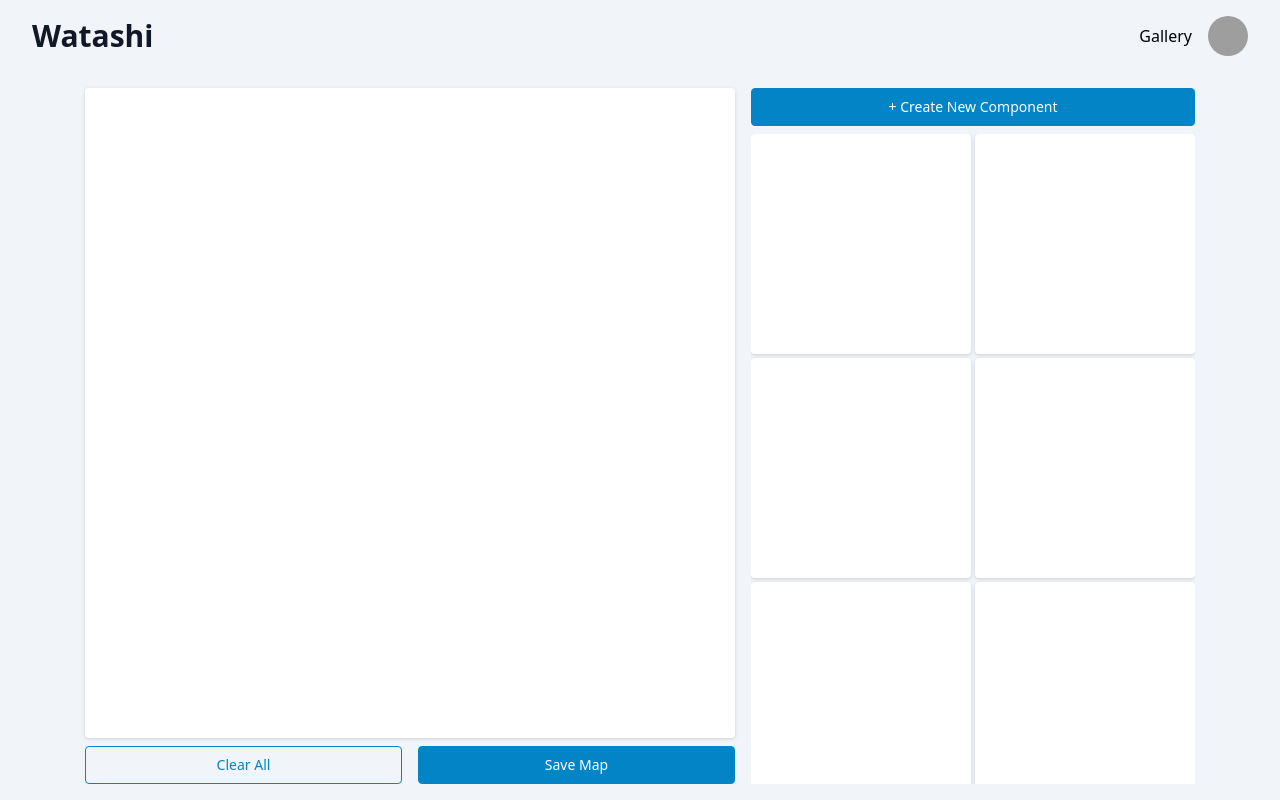
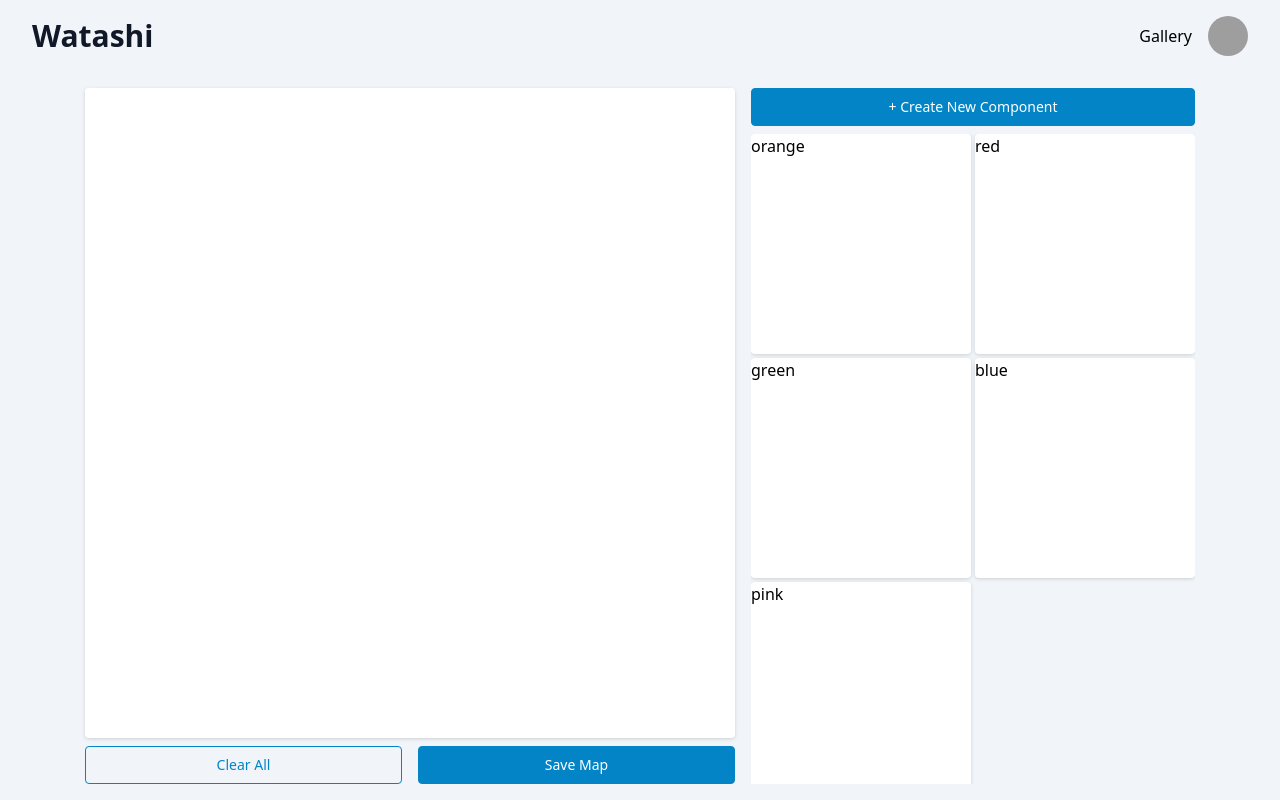
Before and after one commit to Recursion-Group-S/watashi, a React (Create React App) app: page /createMap in a window 1280 px wide. Built offline with nearby package versions, Linux system fonts and the light colour scheme; grey boxes are pictures that could not be loaded.

Commit message:
作成したパーツを移動、拡大可能にしました

```diff
--- a/src/components/CreateMap/Buttons.jsx
+++ b/src/components/CreateMap/Buttons.jsx
@@ -1,19 +1,24 @@
 import React from "react";
 
-const Buttons = () => {
+const Buttons = ({setCanvasComponents}) => {
+    const handleClearAll = () => {
+        setCanvasComponents([]);
+    }
+
     return (
         <div className="flex gap-4">
             <div className="basis-1/2">
-                <a
-                    class="w-full text-center inline-block rounded border border-sky-600 px-12 py-2 text-sm font-medium text-sky-600 hover:bg-sky-600 hover:text-white focus:outline-none focus:ring active:bg-sky-600"
+                <button
+                    className="w-full text-center inline-block rounded border border-sky-600 px-12 py-2 text-sm font-medium text-sky-600 hover:bg-sky-600 hover:text-white focus:outline-none focus:ring active:bg-sky-600"
                     href="/download"
+                    onClick={handleClearAll}
                 >
                     Clear All
-                </a>
+                </button>
             </div>
             <div className="basis-1/2">
                 <a
-                    class="w-full text-center inline-block rounded border border-sky-600 bg-sky-600 px-12 py-2 text-sm font-medium text-white hover:bg-transparent hover:text-sky-600 focus:outline-none focus:ring active:text-sky-600"
+                    className="w-full text-center inline-block rounded border border-sky-600 bg-sky-600 px-12 py-2 text-sm font-medium text-white hover:bg-transparent hover:text-sky-600 focus:outline-none focus:ring active:text-sky-600"
                     href="/download"
                 >
                     Save Map
--- a/src/components/CreateMap/CanvasArea.jsx
+++ b/src/components/CreateMap/CanvasArea.jsx
@@ -1,13 +1,26 @@
-import React from "react";
+import React, { useState } from "react";
 import Buttons from "./Buttons";
+import CanvasComponent from "./CanvasComponent";
 
-const CanvasArea = () => {
+const CanvasArea = ({canvasComponents, setCanvasComponents}) => {
+    const [maxZIndex, setMaxZIndex] = useState(1);
+
     return (
         <div>
             <div className="mx-auto" style={{ width: 650 }}>
-                <div className="bg-white w-full mb-2 rounded drop-shadow" style={{ height: 650, width: 650 }}>
+                <div className="bg-white w-full mb-2 rounded drop-shadow relative overflow-hidden"
+                    style={{ height: 650, width: 650 }}
+                >
+                    {canvasComponents.map(component =>
+                        <CanvasComponent key={component.id} component={component}
+                                        maxZIndex={maxZIndex} setMaxZIndex={setMaxZIndex}
+                                        canvasComponents={canvasComponents}
+                                        setCanvasComponents={setCanvasComponents}
+                        />
+                    )}
+
                 </div>
-                <Buttons />
+                <Buttons setCanvasComponents={setCanvasComponents} />
             </div>
         </div >
     );
--- /dev/null
+++ b/src/components/CreateMap/CanvasComponent.jsx
@@ -0,0 +1,56 @@
+import { useState } from "react";
+
+const CanvasComponent = ({component, maxZIndex, setMaxZIndex, canvasComponents, setCanvasComponents}) => {
+    const [left, setLeft] = useState(component.x);
+    const [top, setTop] = useState(component.y);
+    const [startX, setStartX] = useState(component.x);
+    const [startY, setStartY] = useState(component.y);
+    const [isSelected, setIsSelected] = useState(false);
+    const [zIndex, setZIndex] = useState(maxZIndex);
+
+    const handleDragEnd = (e) => {
+        // マウスがキャンバス外に出たらコンポーネントを削除
+        let rightOver = e.clientX >= e.target.parentElement.getBoundingClientRect().right;
+        let leftOver = e.clientX <= 0;
+        let topOver = e.clientY <= e.target.parentElement.getBoundingClientRect().top;
+        let bottomOver = e.clientY >= e.target.parentElement.getBoundingClientRect().bottom;
+        if(rightOver || leftOver || topOver || bottomOver){
+            setCanvasComponents(canvasComponents.filter(comp => comp.id != component.id));
+            return;
+        }
+        setLeft(left + (e.clientX - startX) );
+        setTop(top + (e.clientY - startY) );
+        setZIndex(maxZIndex);
+    }
+
+    const handleDragStart = (e) => {
+        setStartX(e.clientX);
+        setStartY(e.clientY);
+        // 最新のドラッグされたコンポーネントが最前面にくる
+        setMaxZIndex(maxZIndex + 1);
+    }
+
+    const handleClick = () =>{
+        setIsSelected(!isSelected)
+    }
+
+
+    return (
+            // クリックして選択されたコンポーネントの拡大縮小が出来る
+            <div className={`${isSelected ? "resize":""} overflow-auto h-36 w-36 top-0 left-0 flex flex-col
+                            content-center justify-between p-0 items-end bg-${component.color}-500`}
+                style={{
+                    top: top,
+                    left: left,
+                    position: 'absolute',
+                    zIndex: zIndex
+                }}
+                draggable
+                onClick={handleClick}
+                onDragEnd={handleDragEnd}
+                onDragStart={handleDragStart}
+            />
+    );
+}
+
+export default CanvasComponent;
--- a/src/components/CreateMap/Sidebar.jsx
+++ b/src/components/CreateMap/Sidebar.jsx
@@ -1,23 +1,30 @@
-import React from "react";;
+import React, { useState } from "react";;
 
-const Sidebar = () => {
+const Sidebar = ({addComponent}) => {
+    // キャンバス内外関わらず、ユーザーによって作成されたコンポーネント(サイドバーに表示される)
+    const [sideComponents, setSideComponents] = useState(['orange', 'red', 'green', 'blue', 'pink'])
+
+    const handleDragEnd = (e) =>{
+        addComponent(e, e.target.innerHTML);
+    }
+
     return (
         <div>
             <a
-                class="w-full text-center inline-block rounded border border-sky-600 bg-sky-600 px-12 py-2 mb-2 text-sm font-medium text-white hover:bg-white hover:text-sky-600 focus:outline-none focus:ring active:text-sky-600"
+                className="w-full text-center inline-block rounded border border-sky-600 bg-sky-600 px-12 py-2 mb-2 text-sm font-medium text-white hover:bg-white hover:text-sky-600 focus:outline-none focus:ring active:text-sky-600"
                 href=""
             >
                 + Create New Component
             </a>
             <div className="grid grid-cols-2 gap-1 overflow-y-scroll" style={{ height: 650 }}>
-                <div className="rounded bg-white drop-shadow" style={{ height: 220, width: 220 }}></div>
-                <div className="rounded bg-white drop-shadow" style={{ height: 220, width: 220 }}></div>
-                <div className="rounded bg-white drop-shadow" style={{ height: 220, width: 220 }}></div>
-                <div className="rounded bg-white drop-shadow" style={{ height: 220, width: 220 }}></div>
-                <div className="rounded bg-white drop-shadow" style={{ height: 220, width: 220 }}></div>
-                <div className="rounded bg-white drop-shadow" style={{ height: 220, width: 220 }}></div>
-                <div className="rounded bg-white drop-shadow" style={{ height: 220, width: 220 }}></div>
-                <div className="rounded bg-white drop-shadow" style={{ height: 220, width: 220 }}></div>
+
+                {sideComponents.map(component =>
+                    <div key={component}
+                        onDragEnd={handleDragEnd}
+                        draggable
+                        className={`rounded bg-white drop-shadow bg-${component}-500`}
+                        style={{ height: 220, width: 220 }}>{component}</div>
+                )}
             </div>
         </div >
     );
--- a/src/components/CreateMap/index.jsx
+++ b/src/components/CreateMap/index.jsx
@@ -1,13 +1,32 @@
-import React from "react";
-
+import React, { useState } from "react";
 import CanvasArea from "./CanvasArea";
 import Sidebar from "./Sidebar";
 
 const CreateMap = () => {
+    const [canvasComponents, setCanvasComponents] = useState([])
+    const [currentID, setCurrentId] = useState(1);
+
+    // コンポーネントのデータ構造が不明なので仮のコンポーネントオブジェクトを作成
+    // これはキャンバス内に含まれているコンポーネントのリスト
+    const addComponent = (e, color)=>{
+        // canvas外でドロップしてもcanvasComponentsには追加しない
+        if(e.clientX >= 650 || e.clientY < 85 || e.clientY > 500){
+            return;
+        }
+        let newComponent = {
+            color: color,
+            x: e.clientX - 75,
+            y: e.clientY - 100,
+            id: currentID
+        }
+        setCurrentId(currentID + 1);
+        setCanvasComponents([...canvasComponents, newComponent]);
+    }
+
     return (
         <div className="flex gap-x-4">
-            <CanvasArea />
-            <Sidebar />
+            <CanvasArea canvasComponents={canvasComponents} setCanvasComponents={setCanvasComponents} />
+            <Sidebar addComponent={addComponent} />
         </div>
     );
 }
```
